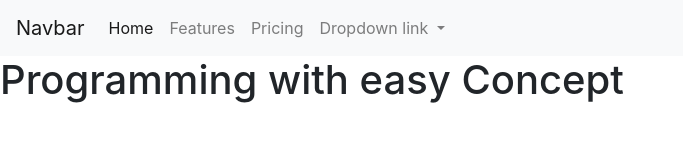
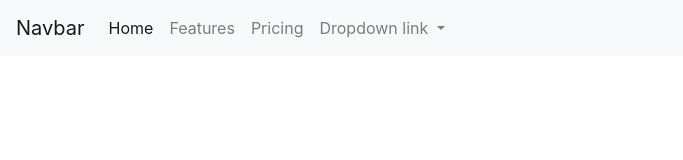
Before and after one commit to sushantjha8/django, a plain HTML site: page index.html in a window 1280 px wide. Shown: the whole page, without its empty margins (0-683 px from the left). Drawn offline with nearby package versions, Linux system fonts and the light colour scheme.

Commit message:
Update index.html

```diff
--- a/index.html
+++ b/index.html
@@ -10,7 +10,7 @@
     <link rel="stylesheet" href="https://stackpath.bootstrapcdn.com/bootstrap/4.3.1/css/bootstrap.min.css" integrity="sha384-ggOyR0iXCbMQv3Xipma34MD+dH/1fQ784/j6cY/iJTQUOhcWr7x9JvoRxT2MZw1T" crossorigin="anonymous">
   </head>
   <body>
-      <header>
+
             <nav class="navbar navbar-expand-lg navbar-light bg-light">
                     <a class="navbar-brand" href="#">Navbar</a>
                     <button class="navbar-toggler" type="button" data-toggle="collapse" data-target="#navbarNavDropdown" aria-controls="navbarNavDropdown" aria-expanded="false" aria-label="Toggle navigation">
@@ -40,10 +40,8 @@
                       </ul>
                     </div>
                   </nav>
-          <section>
-            <h1 class="heading">Programming with easy Concept</h1>
-          </section>
-      </header>
+
+
       <div class="container">
 
       </div>
```
